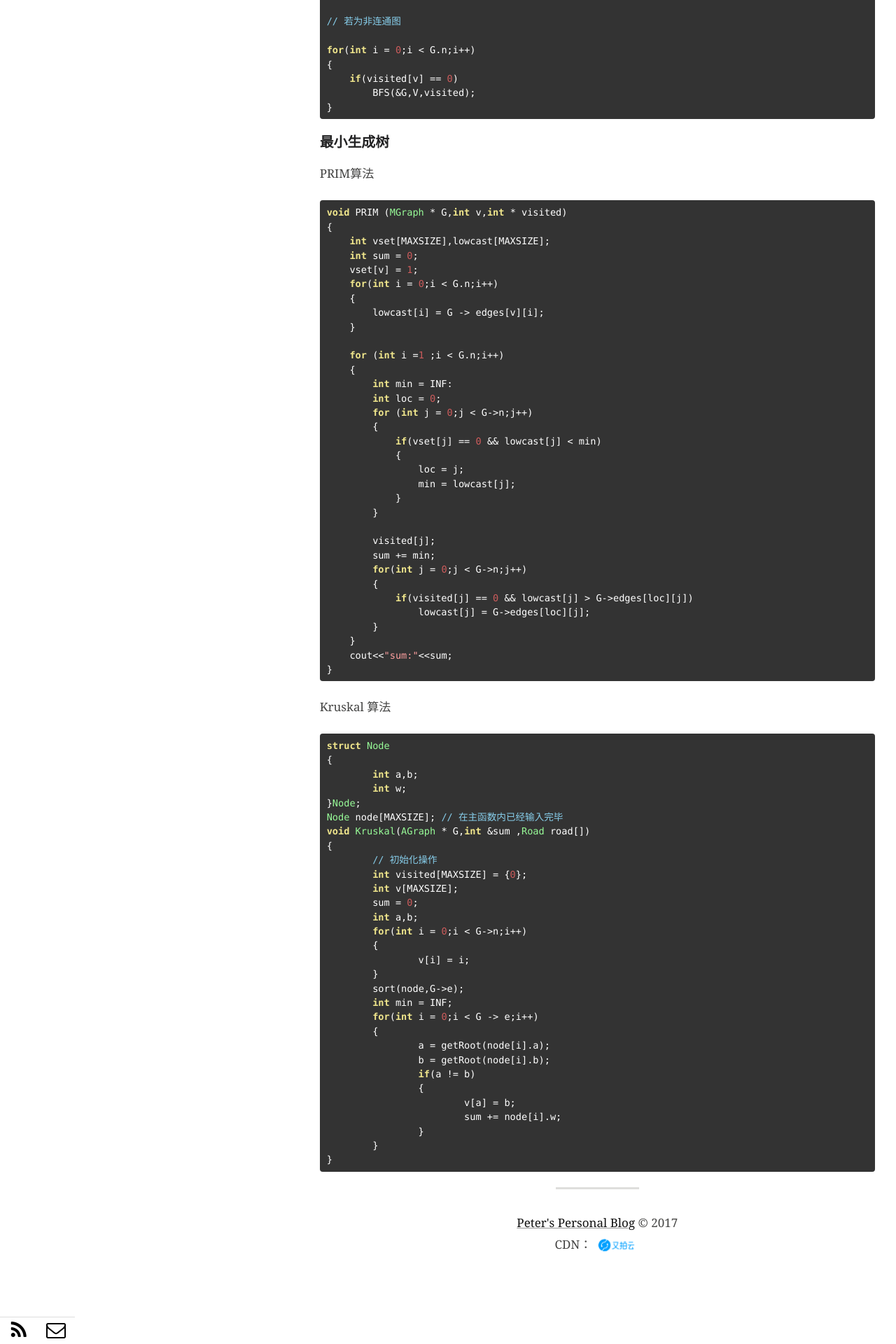
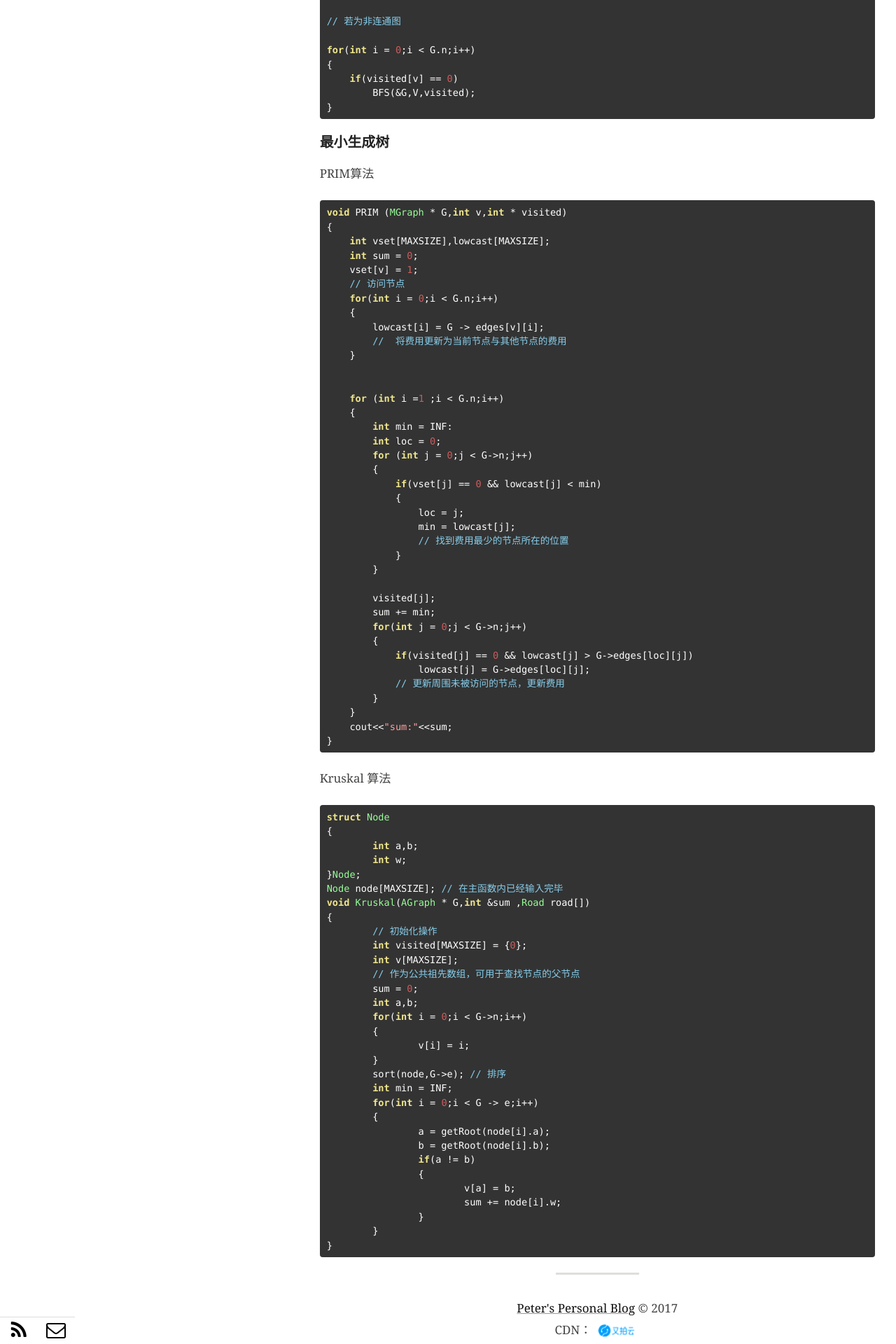
Before and after one commit to pigstars/pigstars.github.io, a Jekyll site: the page built from _posts/编程/2017-07-13-zhong-du-shu-ju-jie-gou-zhi-tu.md, in a window 1280 px wide. Shown: the part 2790-4710 px from the top of the page at 70% size. Built offline with Jekyll 4.4.1, drawn with Linux system fonts in a browser that asks for light colours.

Commit message:
添加注释

```diff
--- a/_posts/编程/2017-07-13-zhong-du-shu-ju-jie-gou-zhi-tu.md
+++ b/_posts/编程/2017-07-13-zhong-du-shu-ju-jie-gou-zhi-tu.md
@@ -148,10 +148,13 @@ void PRIM (MGraph * G,int v,int * visited)
     int vset[MAXSIZE],lowcast[MAXSIZE];
     int sum = 0;
     vset[v] = 1;
+    // 访问节点
     for(int i = 0;i < G.n;i++)
     {
         lowcast[i] = G -> edges[v][i];
+        //  将费用更新为当前节点与其他节点的费用
     }
+
 
     for (int i =1 ;i < G.n;i++)
     {
@@ -163,6 +166,7 @@ void PRIM (MGraph * G,int v,int * visited)
             {
                 loc = j;
                 min = lowcast[j];
+                // 找到费用最少的节点所在的位置
             }
         }
 
@@ -172,6 +176,7 @@ void PRIM (MGraph * G,int v,int * visited)
         {
             if(visited[j] == 0 && lowcast[j] > G->edges[loc][j])
                 lowcast[j] = G->edges[loc][j];
+            // 更新周围未被访问的节点，更新费用
         }
     }
     cout<<"sum:"<<sum;
@@ -192,13 +197,14 @@ void Kruskal(AGraph * G,int &sum ,Road road[])
 	// 初始化操作
 	int visited[MAXSIZE] = {0};
 	int v[MAXSIZE];
+	// 作为公共祖先数组，可用于查找节点的父节点
 	sum = 0;
 	int a,b;
 	for(int i = 0;i < G->n;i++)
 	{
 		v[i] = i;
 	}
-	sort(node,G->e);
+	sort(node,G->e); // 排序
 	int min = INF;
 	for(int i = 0;i < G -> e;i++)
 	{
```
